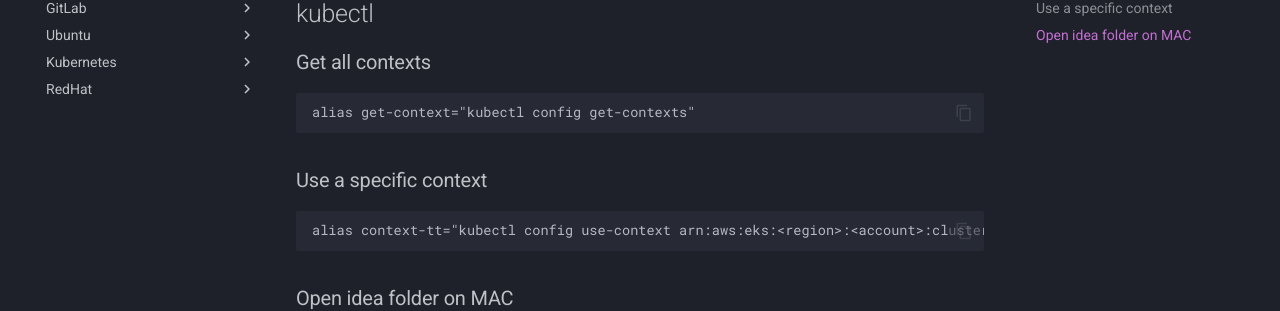
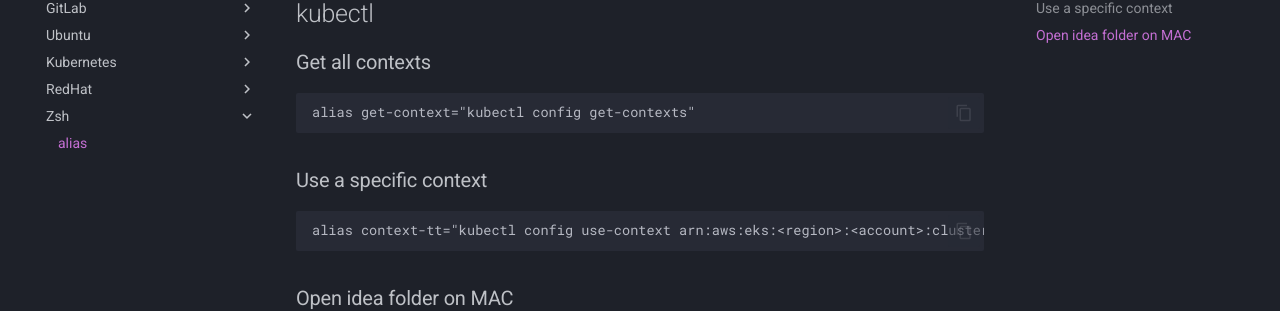
Before and after one commit to Kwaza-ICT/ops-portal, an MkDocs documentation site: the page built from docs/zsh/alias.md, in a window 1280 px wide. Shown: the part 184-495 px from the top of the page. Built offline with MkDocs 1.6.1 and Material for MkDocs 9.7.7, drawn with Linux system fonts in a browser that asks for light colours.

Commit message:
alias commands for Zsh

```diff
--- a/mkdocs.yml
+++ b/mkdocs.yml
@@ -40,6 +40,8 @@
         - 'Force Pod termination': 'k8s/delete-stuck-pod.md'
     - RedHat:
         - 'subscription': 'redhat/subscription.md'
+    - Zsh:
+        - 'alias': 'zsh/alias.md'
 
 # -------------------------------------------------------------------
 # Extensions: https://squidfunk.github.io/mkdocs-material/setup/extensions/
```
